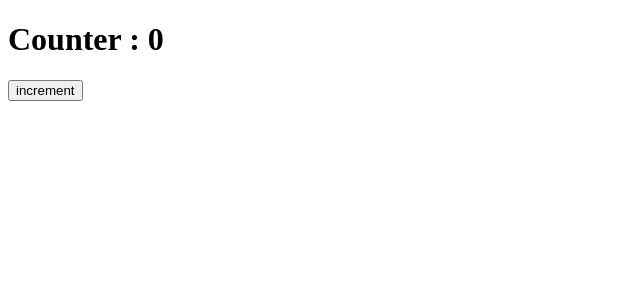
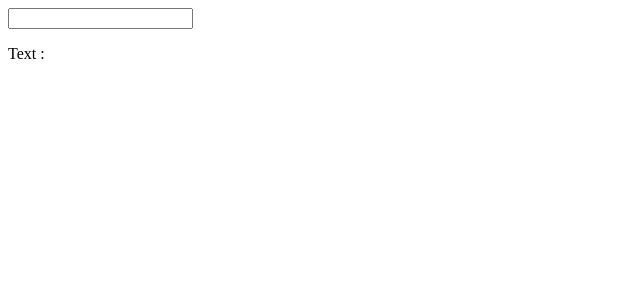
Before and after one commit to mdmusharruf13/React-Hooks, a React (Vite) app: page / in a window 1280 px wide. Shown: the top 300 px of the page, without its empty margins (0-640 px from the left). Built offline with nearby package versions, Linux system fonts and the light colour scheme.

Commit message:
useState with input text

```diff
--- a/src/App.jsx
+++ b/src/App.jsx
@@ -1,10 +1,13 @@
-import UseState_01 from "./hooks/UseState/UseState_01"
+// import UseState_01 from "./hooks/UseState/UseState_01"
+import UseState_02 from "./hooks/UseState/UseState_02"
 
 function App() {
 
   return (
     <>
-        <UseState_01 />
+        {/* <UseState_01 /> */}
+
+        <UseState_02 />
     </>
   )
 }
--- /dev/null
+++ b/src/hooks/UseState/UseState_02.jsx
@@ -0,0 +1,18 @@
+import React, { useState } from 'react'
+
+function UseState_02() {
+
+    const [data, setData] = useState("");
+
+    const handleInput = (value) => {
+        setData(value);
+    }
+    return (
+        <>
+            <input type="text" onChange={(e) => handleInput(e.target.value)}/>
+            <p>Text : {data}</p>
+        </>
+    )
+}
+
+export default UseState_02
```
